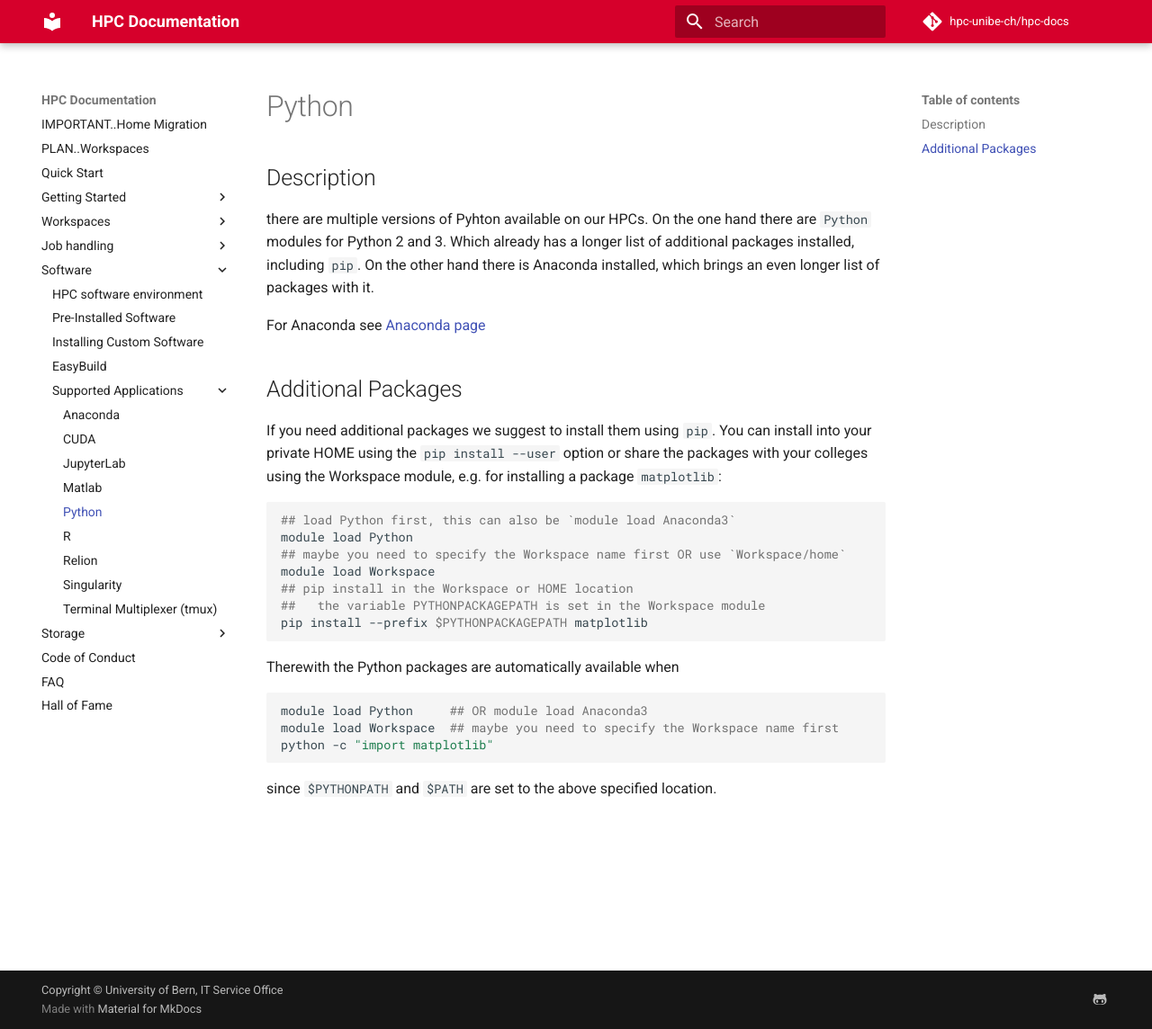
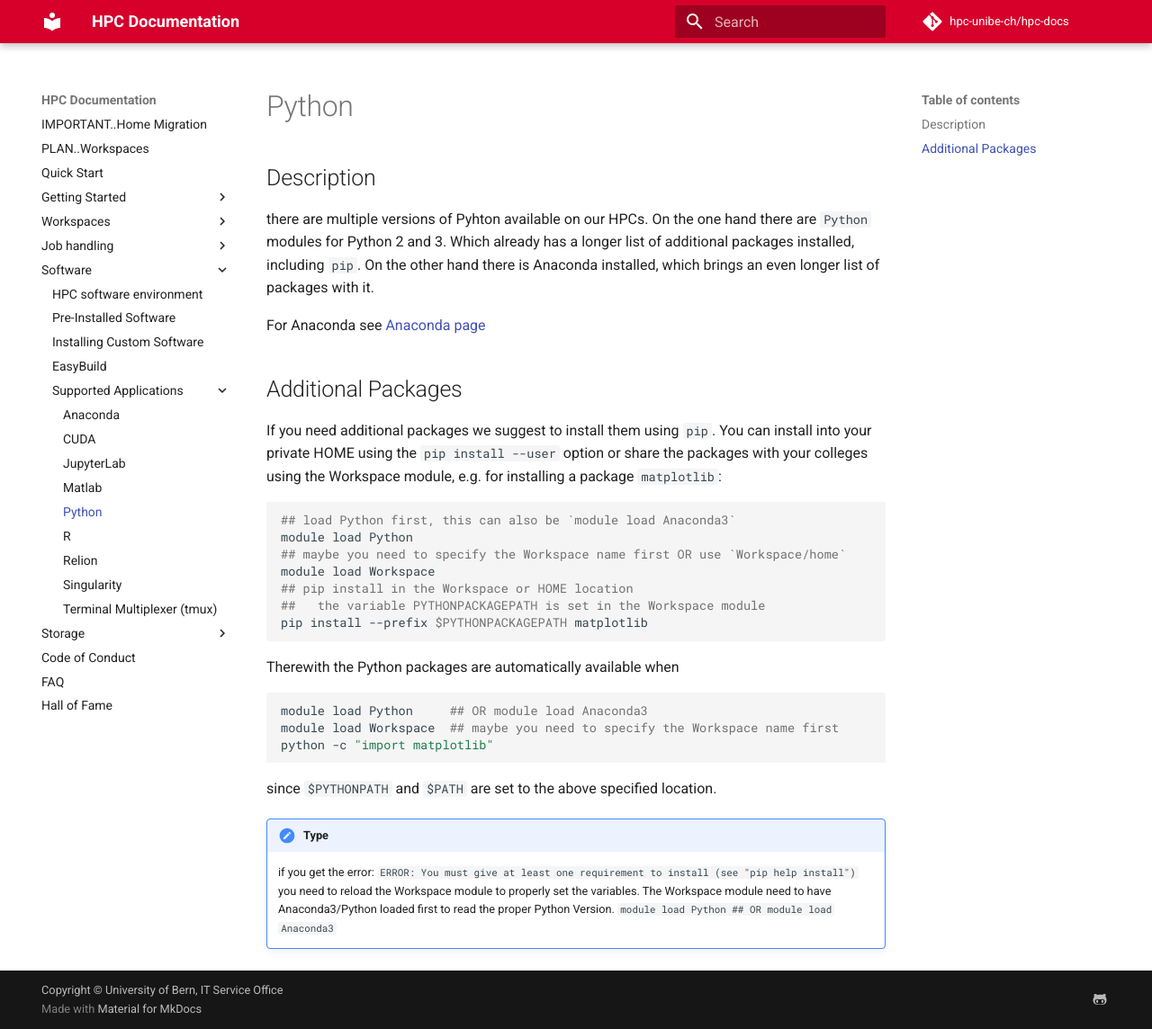
Before and after one commit to hpc-unibe-ch/hpc-unibe-ch.github.io, an MkDocs documentation site: the page built from docs/software/python.md, in a window 1280 px wide and 1144 px high. Shown: the whole window at 90% size. Built offline with MkDocs 1.6.1 and Material for MkDocs 9.7.7, drawn with Linux system fonts in a browser that asks for light colours; comment, search, counter and statistics services are not loaded.

Commit message:
Python comment for not loaded modules

````diff
--- a/docs/software/python.md
+++ b/docs/software/python.md
@@ -28,3 +28,10 @@ module load Workspace  ## maybe you need to specify the Workspace name first
 python -c "import matplotlib"
 ```
 since `$PYTHONPATH` and `$PATH` are set to the above specified location.
+
+!!! type caution
+    if you get the error:
+    `ERROR: You must give at least one requirement to install (see "pip help install")`
+    you need to reload the Workspace module to properly set the variables.
+    The Workspace module need to have Anaconda3/Python loaded first to read the proper Python Version.
+    `module load Python ## OR module load Anaconda3`
````
